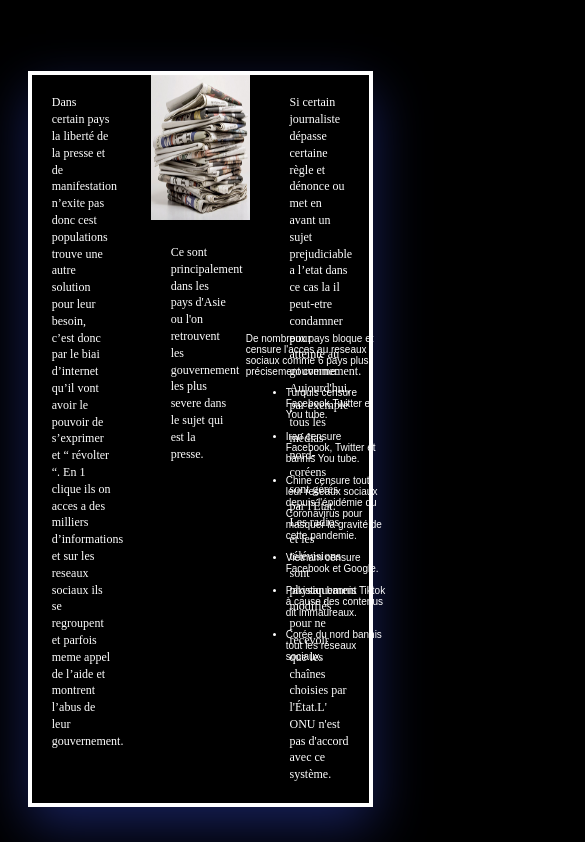
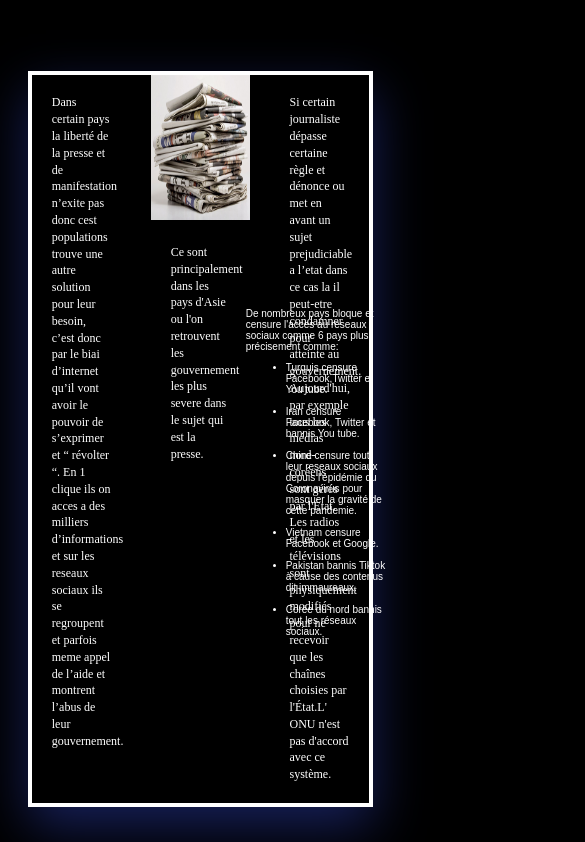
Before and after one commit to Coralie-Pereira/Censure-web, a plain HTML site: page index.html in a window 390 px wide. Shown: the part 3357-4199 px from the top of the page, 585 px wide, since content can reach past the window. Drawn offline with Linux system fonts and the light colour scheme.

```diff
--- a/style.css
+++ b/style.css
@@ -936,7 +936,7 @@ button:hover{
 .contourreseaux{
     font-size: 10px;
     position: absolute;
-    top: 436%;
+    top: 433%;
     left: 63%;
 }
 
```
